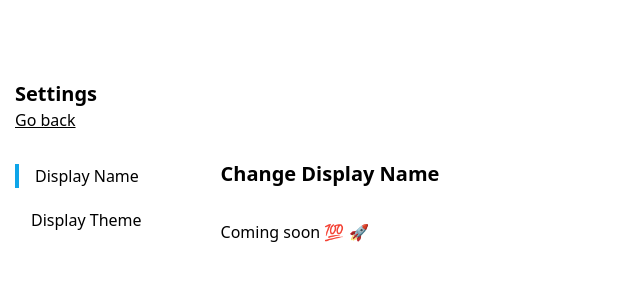
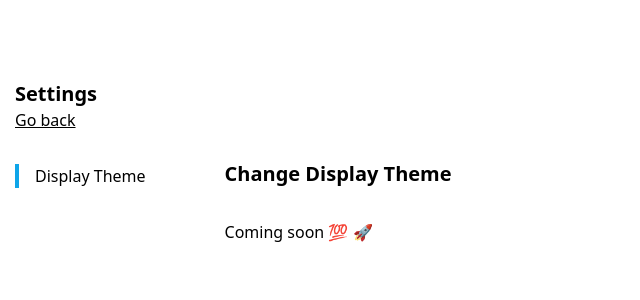
Before and after one commit to jordanopensource/start-web, a Next.js app: page /settings in a window 1280 px wide. Shown: the top 300 px of the page, without its empty margins (0-640 px from the left). Built offline with nearby package versions, Linux system fonts and the light colour scheme.

Commit message:
Remove display name config

```diff
--- a/components/Layout/SettingsNav.jsx
+++ b/components/Layout/SettingsNav.jsx
@@ -2,10 +2,10 @@ import React from 'react';
 
 const SettingsNav = (props) => {
   const listItems = [
-    {
-      name: 'Display Name',
-      id: 'display-name',
-    },
+    // {
+    //   name: 'Display Name',
+    //   id: 'display-name',
+    // },
     {
       name: 'Display Theme',
       id: 'display-theme',
--- a/pages/settings.jsx
+++ b/pages/settings.jsx
@@ -1,11 +1,11 @@
 import React, { useState } from 'react';
 import Link from 'next/link';
 import SettingsNav from '../components/Layout/SettingsNav';
-import DisplayName from '../components/AppConfig/DisplayName';
+// import DisplayName from '../components/AppConfig/DisplayName';
 import DisplayTheme from '../components/AppConfig/DisplayTheme';
 
 const Settings = () => {
-  const [active, setActive] = useState('display-name');
+  const [active, setActive] = useState('display-theme');
 
   return (
     <div className="my-8 flex gap-x-16">
@@ -29,8 +29,8 @@ export default Settings;
 
 const renderComponents = (active) => {
   switch (active) {
-    case 'display-name':
-      return <DisplayName />;
+    // case 'display-name':
+    //   return <DisplayName />;
     case 'display-theme':
       return <DisplayTheme />;
     default:
```
